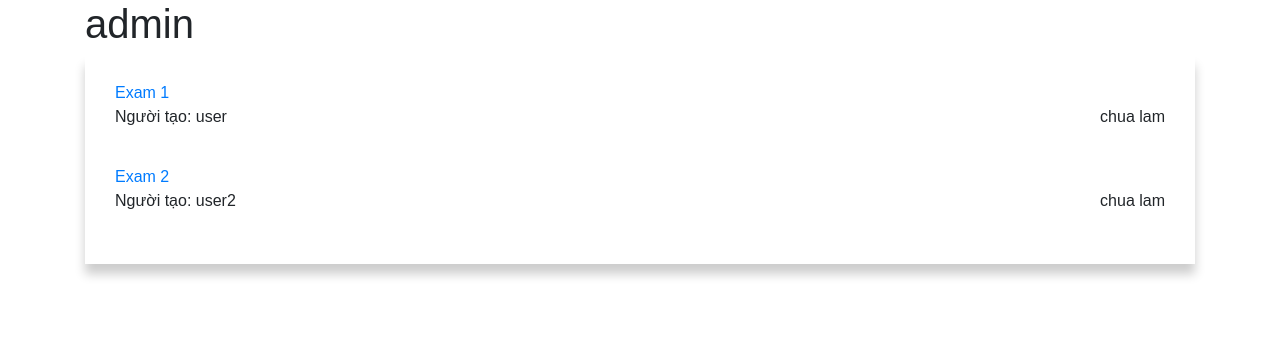
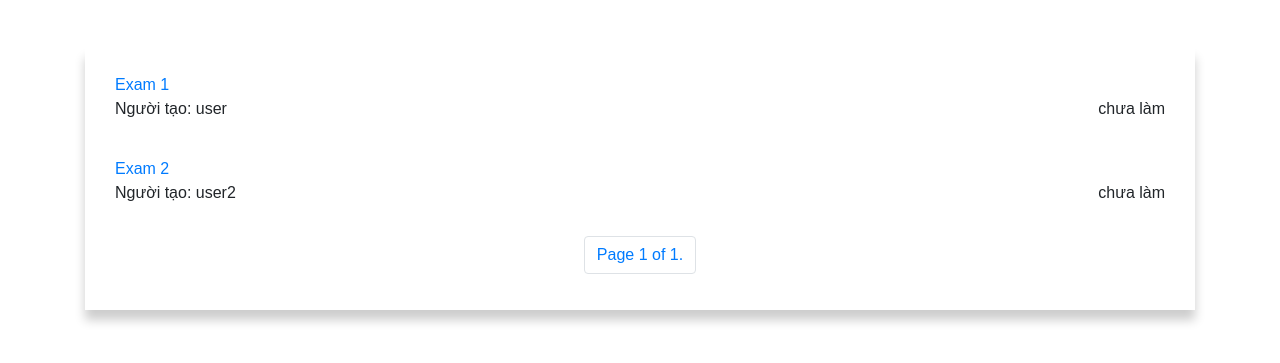
Before and after one commit to levy310898/assignment-TTCNPM, a Django app: a page that uses MyExam/home/templates/home/home.html in a window 1280 px wide. Shown: the part 69-432 px from the top of the page. Run offline with Django 3.2, Linux system fonts and the light colour scheme; data comes from the database, SQL or seed files in the repository; some libraries are stand-ins or nearby versions.

Commit message:
add pagination to homepage, scrollbar for my-test

```diff
--- a/MyExam/home/static/home/css/style.css
+++ b/MyExam/home/static/home/css/style.css
@@ -179,3 +179,23 @@
     background-color: #ccc;
     border-radius: 5px;
 }
+
+.my-exam__exam{
+    margin: 10px 0;
+    display:block !important;
+    /* background-color: #aaa; */
+    font-size:20px !important;
+    transition: all .2s linear;
+    border-radius: 2px;
+}
+
+.my-exam{
+    padding: 20px 10px;
+    max-height: 200px !important;
+    overflow-y: scroll;
+}
+.my-exam__exam:hover{
+    background-color: #aaa;
+    text-decoration: none;
+    color: #f6f6f6 !important;
+}
--- a/MyExam/home/templates/home/base/base-home.html
+++ b/MyExam/home/templates/home/base/base-home.html
@@ -2,17 +2,16 @@
 <html lang="en">
 {% include 'home/base/base-head.html' %}
 <body>
-    <!-- {% include 'home/base/navbar.html' %} -->
     <div class="container-fluid">
         <nav class="main-nav py-2">
-            <a href="{% block my_home %} {% endblock %}" class="nav-brand">MyExam</a>
+            <a href="{% block my-home %} {% endblock %}" class="nav-brand">MyExam</a>
             <div class="user-icon">
                 <div class="user-icon__img"></div>
                 <p class="user-icon__name">{% block name %} {% endblock %}</p>
                 <ul class="user-menu">
                     <li class="user-item">
-                        <a href="info" class="user-link">Thay đổi thông tin cá nhân</a>
-                        <!-- <a href="{%block change-info%}  {% endblock %}" class="user-link">Thay đổi thông tin cá nhân</a> -->
+                        <!-- <a href="info" class="user-link">Thay đổi thông tin cá nhân</a> -->
+                        <a href="{%block change-info %}  {% endblock %}" class="user-link">Thay đổi thông tin cá nhân</a>
                     </li>
                     <li class="user-item">
                         <a href="{% block list-test %}  {% endblock %}" class="user-link">Bài kiểm tra của tôi</a>
--- a/MyExam/home/templates/home/do-test.html
+++ b/MyExam/home/templates/home/do-test.html
@@ -7,7 +7,7 @@
         {% csrf_token %}
         {% for ques in question %}
         <div class="question-box">
-            <h2>{{ques.question}}</h2>
+            <h2>{{ forloop.counter }}) {{ques.question}}</h2>
                 <!-- <input name="{{ques.question}}" type="radio" id="{{ques.answerA}}" value="A">
                 <label for="{{ques.answerA}}">{{ques.answerA}}</label><br> -->
                 <div class="form-check" for="{{ques.answerA}}">
--- a/MyExam/home/templates/home/home.html
+++ b/MyExam/home/templates/home/home.html
@@ -3,10 +3,13 @@
 {{ context.user.first_name }} {{ context.user.last_name }}
 {% endblock %}
 
-{% block my_home %}
+{% block my-home %}
     {% url 'home' context.user.username %}
 {% endblock %}
 
+{% block change-info %}
+{% url 'info' context.user.username %}
+{% endblock %}
 
 {% block my-test %}
 
@@ -14,17 +17,23 @@
 {% endblock %}
 
 {% block list-test %}
-my-test
+{% url 'my-test' context.user.username %}
 {% endblock %}
 
 {% block content %}
     <div class="container">
-        {% if "user" in context %}
-            <h1>{{ context.user.username }}</h1>
-        {% endif %}
+        <div class="test-section mt-5">
+            <!-- {% for exam in context.exams %}
+            <div class="test-component">
+                <a href="exam={{ exam.exam }}" class="test-name">{{exam.exam}}</a>
+                <div class="test-info">
+                    <p class="test-owner">Người tạo: {{exam.user_name}}</p>
+                    <p class="test-date">{{exam.score}}</p>
+                </div>
+            </div>
+            {% endfor %} -->
 
-        <div class="test-section">
-            {% for exam in context.exams %}
+            {% for exam in context.page_obj %}
             <div class="test-component">
                 <a href="exam={{ exam.exam }}" class="test-name">{{exam.exam}}</a>
                 <div class="test-info">
@@ -33,6 +42,34 @@ my-test
                 </div>
             </div>
             {% endfor %}
+
+            <div class="pagination justify-content-center">
+                {% if context.page_obj.has_previous %}
+                    <li class="page-item">
+                        <a href="?page=1" class="page-link">&laquo; first</a>
+                    </li>
+                    <li class="page-item">
+                        <a href="?page={{ context.page_obj.previous_page_number }}" class="page-link">previous</a>
+                    </li>
+                {% endif %}
+
+                <span class="current">
+                    <li class="page-item">
+                        <p class="page-link">Page {{ context.page_obj.number }} of {{ context.page_obj.paginator.num_pages }}.</p>
+                    </li>
+
+                </span>
+
+                {% if context.page_obj.has_next %}
+                    <li class="page-item">
+                        <a class="page-link" href="?page={{ context.page_obj.next_page_number }}">next</a>
+                    </li>
+                    <li class="page-item">
+                        <a class = "page-link" href="?page={{ context.page_obj.paginator.num_pages }}">last &raquo;</a>
+                    </li>
+
+                {% endif %}
+            </div>
         </div>
     </div>
 
--- a/MyExam/home/templates/home/sign-in.html
+++ b/MyExam/home/templates/home/sign-in.html
@@ -23,13 +23,13 @@
             <div class="form-group mt-4">
             <!-- <p><label for="username">Username:</label>{{form.username}}<p> -->
             <input type="text" name= "username"
-            class="form-control" autocomplete="username" placeholder="Enter username"
+            class="form-control" autocomplete="username" placeholder="Tên đăng nhập"
             required id="id_username">
 
             </div>
             <div class="form-group mt-4">
             <!-- <p><label for="pwd">Password:</label>{{form.password}}<p> -->
-            <input type="password" class="form-control" placeholder="Enter password" name="password" autocomplete="current-password" required id="id_password">
+            <input type="password" class="form-control" placeholder="Mật khẩu" name="password" autocomplete="current-password" required id="id_password">
 
             </div>
             <div class="d-flex">
--- a/MyExam/home/urls.py
+++ b/MyExam/home/urls.py
@@ -10,4 +10,5 @@ urlpatterns = [
     path('admin/',views.admin,name="admin"),
     path('',views.logout, {'next/page':'/'}, name='logout'),
     path('home/user=<str:username>/change-password/', views.change_password, name='change-password'),
+    path('home/user=<str:username>/info/',views.info, name = "info"),
 ]
--- a/MyExam/home/views.py
+++ b/MyExam/home/views.py
@@ -11,6 +11,7 @@ from django.contrib.auth.decorators import login_required
 from django.contrib import messages
 from .models import *
 from django.contrib.auth.models import User
+from django.core.paginator import Paginator
 
 # Create your views here.
 
@@ -81,7 +82,7 @@ def home(request,username):
         print(score_obj)
         score = None
         if score_obj ==[]:
-            score = "chua lam"
+            score = "chưa làm"
         else:
             scores = []
             for item in score_obj:
@@ -93,9 +94,19 @@ def home(request,username):
             "score":score,
         })
 
+    paginator = Paginator(exams_context, 2) # Show 25 contacts per page.
+
+    page_number = request.GET.get('page')
+    page_obj = paginator.get_page(page_number)
+
+    # context = {
+    #     "user":user,
+    #     "exams" : exams_context,
+    # }
+
     context = {
         "user":user,
-        "exams" : exams_context,
+        "page_obj" : page_obj,
     }
     return render(request,'home/home.html',{"context":context})
 
@@ -108,6 +119,8 @@ def myTest(request, username):
             "exam":exam.examName
         })
 
+    if my_exams_context == []:
+        my_exams_context = 'none'
     do_exams = Exam.objects.exclude(key = user)# lấy ra những exams không phải do user này tạo ra
     done_exams_context = []
     for exam in do_exams:
@@ -129,8 +142,10 @@ def myTest(request, username):
                 "exam":exam.examName,
                 "score":score,
             })
+    if done_exams_context == []:
+        done_exams_context = 'none'
     context = {
-        "username": username,
+        "user": user,
         "my_exams":my_exams_context,
         "done_exams":done_exams_context,
     }
@@ -169,6 +184,7 @@ def info(request, username):
     user = User.objects.get(username = username)
     info = Info.objects.get(key = user.id)
     context = {
+        'username':username,
         'firstName' : user.first_name,
         'lastName' : user.last_name,
         'sex' : info.sex,
@@ -194,6 +210,7 @@ def info(request, username):
         # print('first ' + info.birthDate.strftime(' %d / %m / %Y'))
 
         context = {
+            'username':username,
             'firstName' : user.first_name,
             'lastName' : user.last_name,
             'sex' : info.sex,
```
Also changed, not shown: MyExam/home/templates/home/info.html (+20 -1 lines), MyExam/home/templates/home/my-test.html (+38 -9 lines), MyExam/home/templates/home/sign-up.html (+6 -6 lines).
